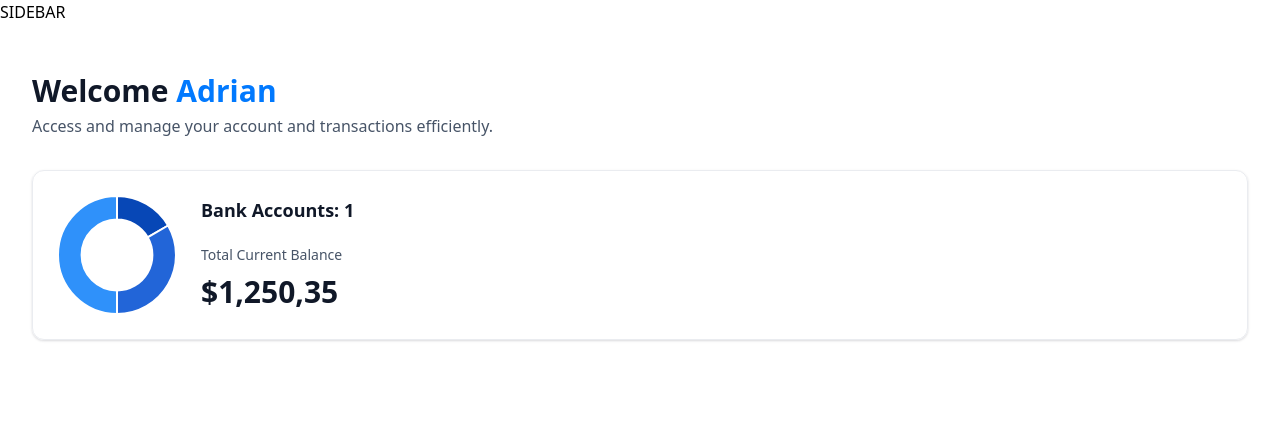
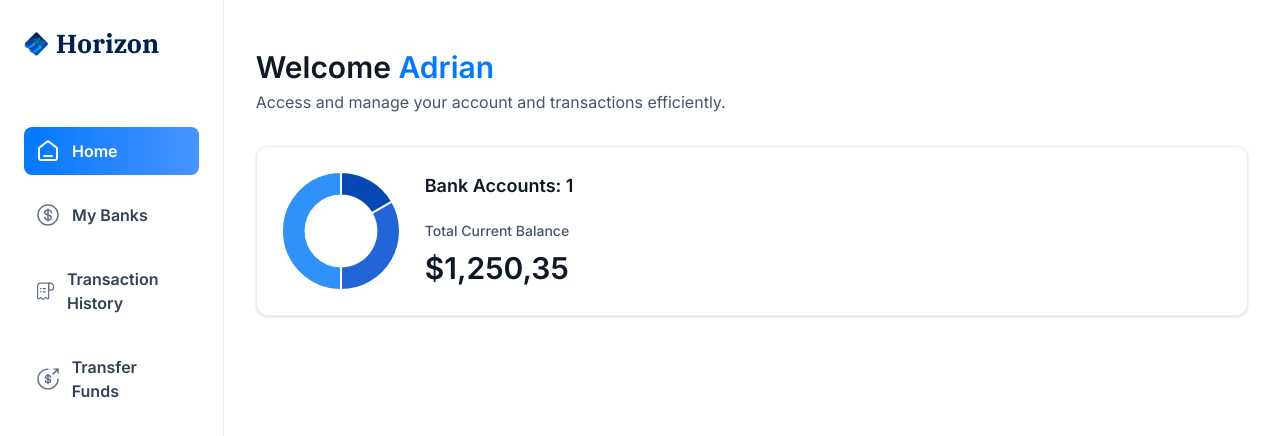
Before and after one commit to Russelllin7789/banking-system, a Next.js app: page / in a window 1280 px wide. Shown: the top 436 px of the page. Built offline with nearby package versions, Linux system fonts and the light colour scheme.

Commit message:
add left navbar section for large devices

```diff
--- a/app/(root)/layout.tsx
+++ b/app/(root)/layout.tsx
@@ -1,11 +1,15 @@
+import Sidebar from "@/components/Sidebar";
+
 export default function RootLayout({
   children,
 }: Readonly<{
   children: React.ReactNode;
 }>) {
+  const loggedIn = { firstName: "Adrian", lastName: "JSM" };
+
   return (
-    <main>
-      SIDEBAR
+    <main className="flex h-screen w-full font-inter">
+      <Sidebar user={loggedIn} />
       {children}
     </main>
   );
--- /dev/null
+++ b/components/Sidebar.tsx
@@ -0,0 +1,55 @@
+"use client";
+
+import { sidebarLinks } from "@/constants";
+import { cn } from "@/lib/utils";
+import Image from "next/image";
+import Link from "next/link";
+import { usePathname } from "next/navigation";
+import React from "react";
+
+const Sidebar = ({ user }: SiderbarProps) => {
+  const pathName = usePathname();
+  return (
+    <section className="sidebar">
+      <nav className="flex flex-col gap-4">
+        <Link href="/" className="mb-12 cursor-pointer flex items-center gap-2">
+          <Image
+            src="/icons/logo.svg"
+            width={34}
+            height={34}
+            alt="Horizon Logo"
+            className="size-[24px] max-xl:size-14"
+          />
+          <h1 className="sidebar-logo">Horizon</h1>
+        </Link>
+        {sidebarLinks.map((item) => {
+          const isActive =
+            pathName === item.route || pathName.startsWith(`${item.route}/`);
+          return (
+            <Link
+              key={item.label}
+              href={item.route}
+              className={cn("sidebar-link", { "bg-bank-gradient": isActive })}
+            >
+              <div className="relative size-6">
+                <Image
+                  src={item.imgURL}
+                  alt={item.label}
+                  fill
+                  className={cn({ "brightness-[3] invert-0": isActive })}
+                />
+              </div>
+              <p className={cn("sidebar-label", { "!text-white": isActive })}>
+                {item.label}
+              </p>
+            </Link>
+          );
+        })}
+        USER
+      </nav>
+      FOOTER
+    </section>
+  );
+};
+
+export default Sidebar;
```
